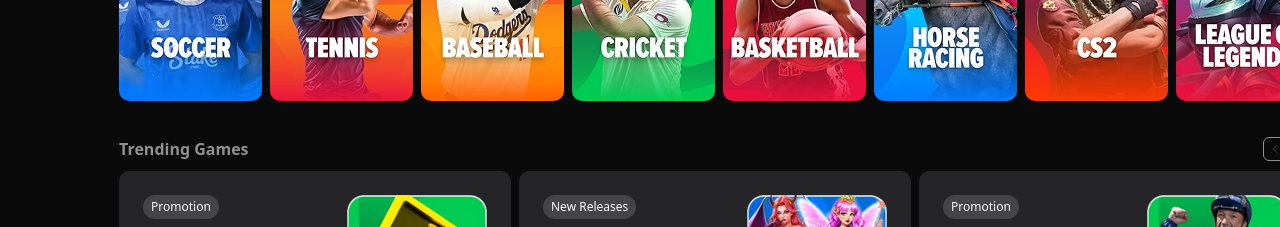
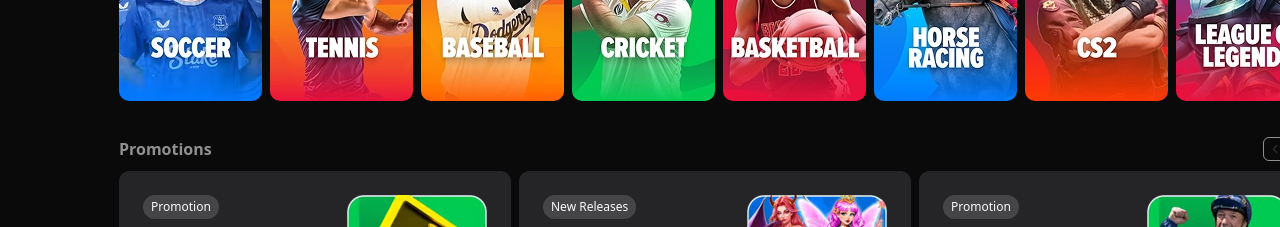
Before and after one commit to TrishonBaidaya7399/Casino-APP, a Next.js app: page /home in a window 1280 px wide. Shown: the part 825-1052 px from the top of the page. Built offline with nearby package versions, Linux system fonts and the light colour scheme.

Commit message:
promotions section added

```diff
--- a/src/sections/home/promotions/promotions.tsx
+++ b/src/sections/home/promotions/promotions.tsx
@@ -7,7 +7,7 @@
 function Promotions() {
   return (
     <div className="">
-      <PromotionCadsCarousel title="Trending Games" items={promotions} />
+      <PromotionCadsCarousel title="Promotions" items={promotions} />
     </div>
   );
 }
```
